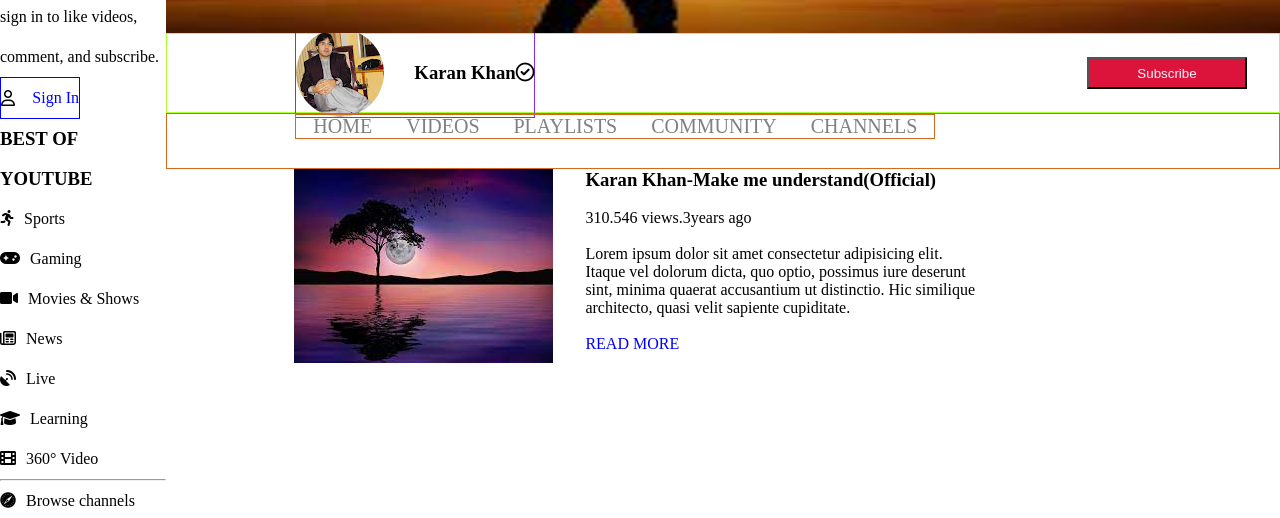
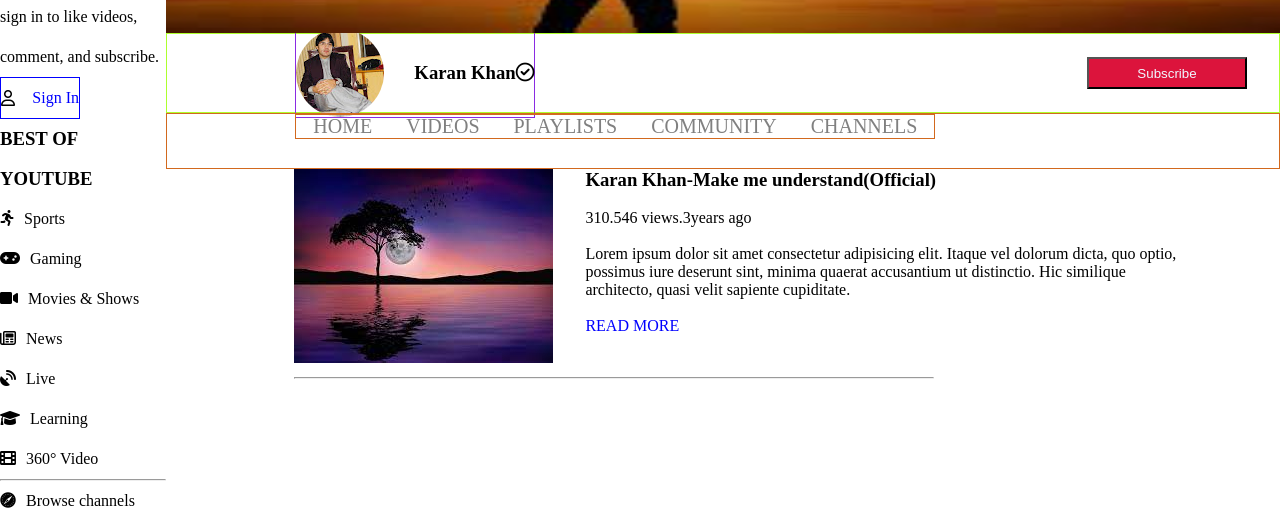
Before and after one commit to ahmadshahdarwesh/Youtube-app-layout, a plain HTML site: page index.html in a window 1280 px wide. Shown: the part 255-773 px from the top of the page. Drawn offline with Linux system fonts and the light colour scheme.

```diff
--- a/css/intro.css
+++ b/css/intro.css
@@ -1,12 +1,23 @@
+.official-con {
+  grid-area: intro;
+  /* display: flex; */
+  margin-left: 8rem;
+}
 .official {
-  grid-area: intro;
   display: flex;
-  margin-left: 8rem;
+  /* border: 1px red solid; */
+}
+.official-con > hr {
+  width: 50vw;
+  margin-top: 10px;
 }
 .intro-text {
   display: flex;
-  width: 400px;
+
+  width: 600px;
+  /* height: 190px; */
   flex-direction: column;
-  flex-wrap: wrap;
+
   margin-left: 2rem;
+  /* border: 1px solid blueviolet; */
 }
--- a/css/styling.css
+++ b/css/styling.css
@@ -15,7 +15,7 @@
   display: grid;
   /* border: 1px solid black; */
   grid-template-columns: 13vw 13vw 13vw 5vw 1fr 1fr 1fr;
-  grid-template-rows: 6vh 30vh 10vh 7vh 30vh 1fr 1fr;
+  grid-template-rows: 6vh 30vh 10vh 7vh 12vh 1fr 1fr;
 
   /* width: 100vw;
 
--- a/index.html
+++ b/index.html
@@ -107,7 +107,8 @@
           <li>CHANNELS</li>
         </ul>
       </section>
-      <section class="official">
+      <section class="official-con">
+        <article class="official">
           <div>
             <img src="./images/images 1.jpeg" alt="" />
           </div>
@@ -117,16 +118,26 @@
             <p>310.546 views.3years ago</p>
             <br />
             <p>
-            Lorem ipsum dolor sit amet consectetur adipisicing elit. Itaque vel
-            dolorum dicta, quo optio, possimus iure deserunt sint, minima
+              Lorem ipsum dolor sit amet consectetur adipisicing elit. Itaque
+              vel dolorum dicta, quo optio, possimus iure deserunt sint, minima
               quaerat accusantium ut distinctio. Hic similique architecto, quasi
               velit sapiente cupiditate.
             </p>
             <br />
             <a href="#">READ MORE</a>
           </div>
+        </article>
+        <hr />
       </section>
-      <!-- <hr /> -->
+
+      <!-- <section class="main-box">
+        <div>
+          Lorem ipsum dolor sit amet consectetur adipisicing elit. Eaque ipsam
+          veniam, accusamus fuga consectetur dolorum quidem ipsa incidunt quasi
+          commodi praesentium nulla natus at, eum, fugiat magni beatae quam
+          laudantium.
+        </div>
+      </section> -->
     </main>
   </body>
 </html>
```
Lines whose indentation alone changed are shown as unchanged.
